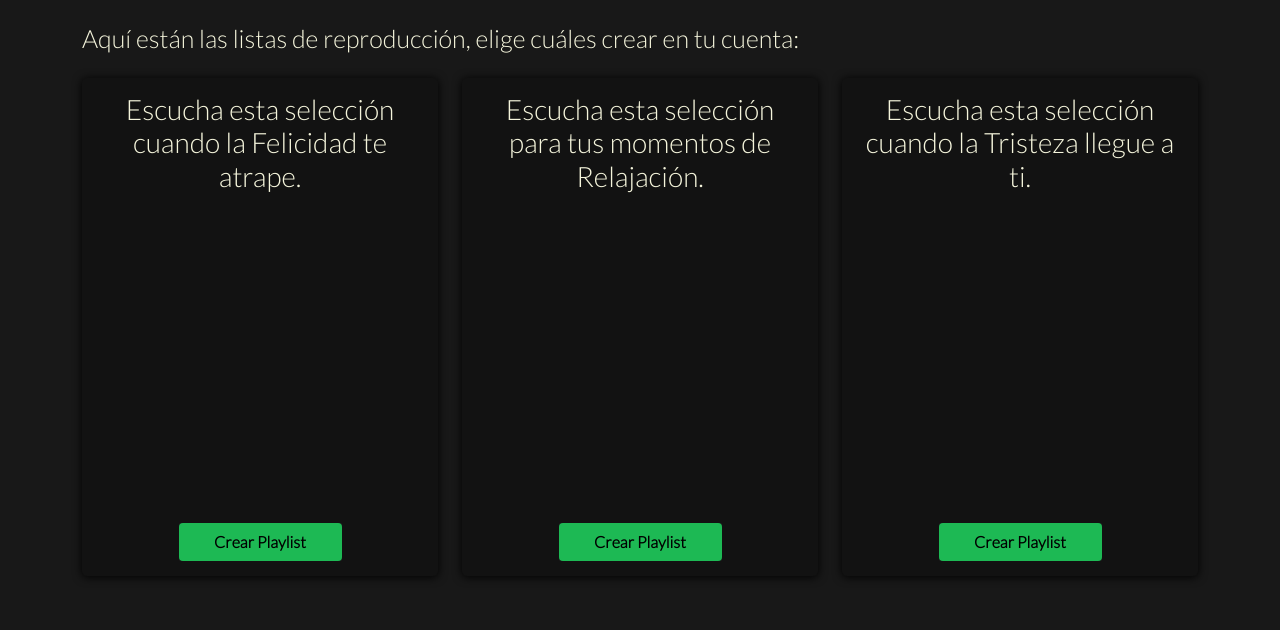
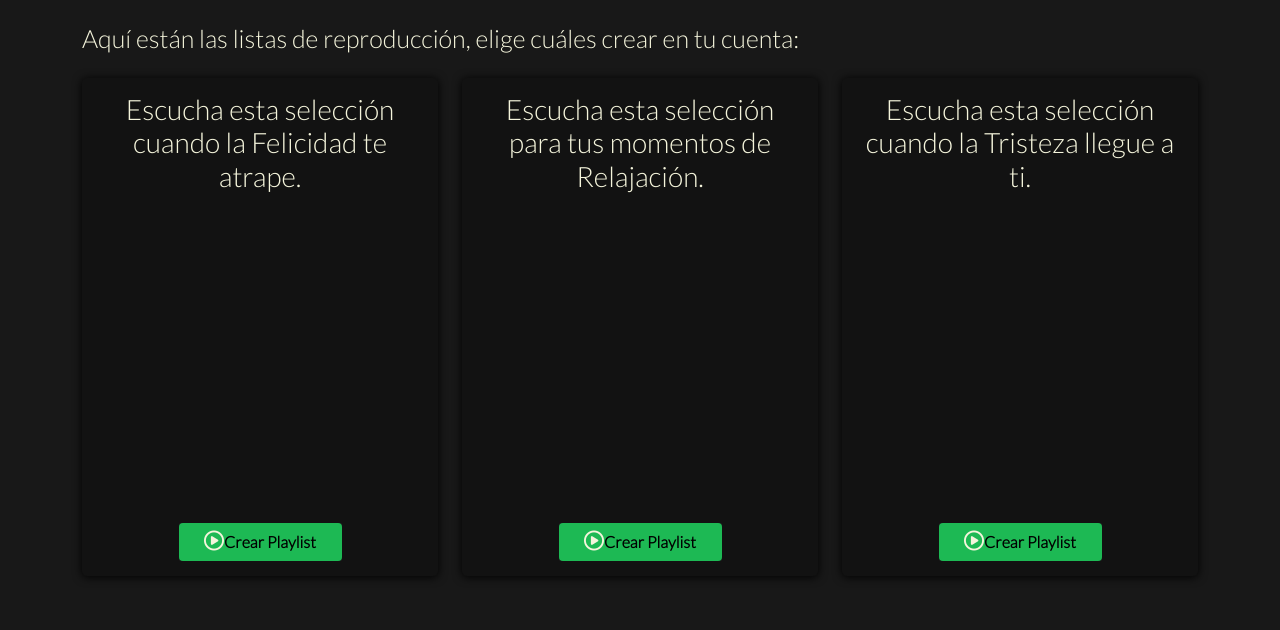
Before and after one commit to manuelmarinduque/Song_classification_prototype, a Django app: template apps/core/templates/core/playlist.html in a window 1280 px wide. Shown: the top 630 px of the page. Run offline with Django 3.2, Linux system fonts and the light colour scheme; the template is opened without the code that fills it, so the values that code supplies are empty; parts of the project's set-up code (start-up, migrations or seed data) failed here and were passed over; some libraries are stand-ins or nearby versions.

Commit message:
Ícono par el botón de crear playlist.

```diff
--- a/apps/core/static/core/css/playlist.css
+++ b/apps/core/static/core/css/playlist.css
@@ -53,3 +53,8 @@
 .inner_container::-webkit-scrollbar{
     width: 5px;
 }
+
+.far {
+    background: #1db954;
+    font-size: 20px;
+}
--- a/apps/core/templates/core/playlist.html
+++ b/apps/core/templates/core/playlist.html
@@ -32,7 +32,7 @@
                     {% endfor %}
                 </div>
                 <div class="d-grid gap-2 col-6 mx-auto">
-                    <a href="{% url 'core:create_playlist_page' 1 %}" class="btn">Crear Playlist</a>
+                    <a href="{% url 'core:create_playlist_page' 1 %}" class="btn"><i class="far fa-play-circle"></i>Crear Playlist</a>
                 </div>
             </div>
         </div>
@@ -45,7 +45,7 @@
                     {% endfor %}
                 </div>
                 <div class="d-grid gap-2 col-6 mx-auto">
-                    <a href="{% url 'core:create_playlist_page' 2 %}" class="btn">Crear Playlist</a>
+                    <a href="{% url 'core:create_playlist_page' 2 %}" class="btn"><i class="far fa-play-circle"></i>Crear Playlist</a>
                 </div>
             </div>
         </div>
@@ -58,7 +58,7 @@
                     {% endfor %}
                 </div>
                 <div class="d-grid gap-2 col-6 mx-auto">
-                    <a href="{% url 'core:create_playlist_page' 3 %}" class="btn">Crear Playlist</a>
+                    <a href="{% url 'core:create_playlist_page' 3 %}" class="btn"><i class="far fa-play-circle"></i>Crear Playlist</a>
                 </div>
             </div>
         </div>
```
